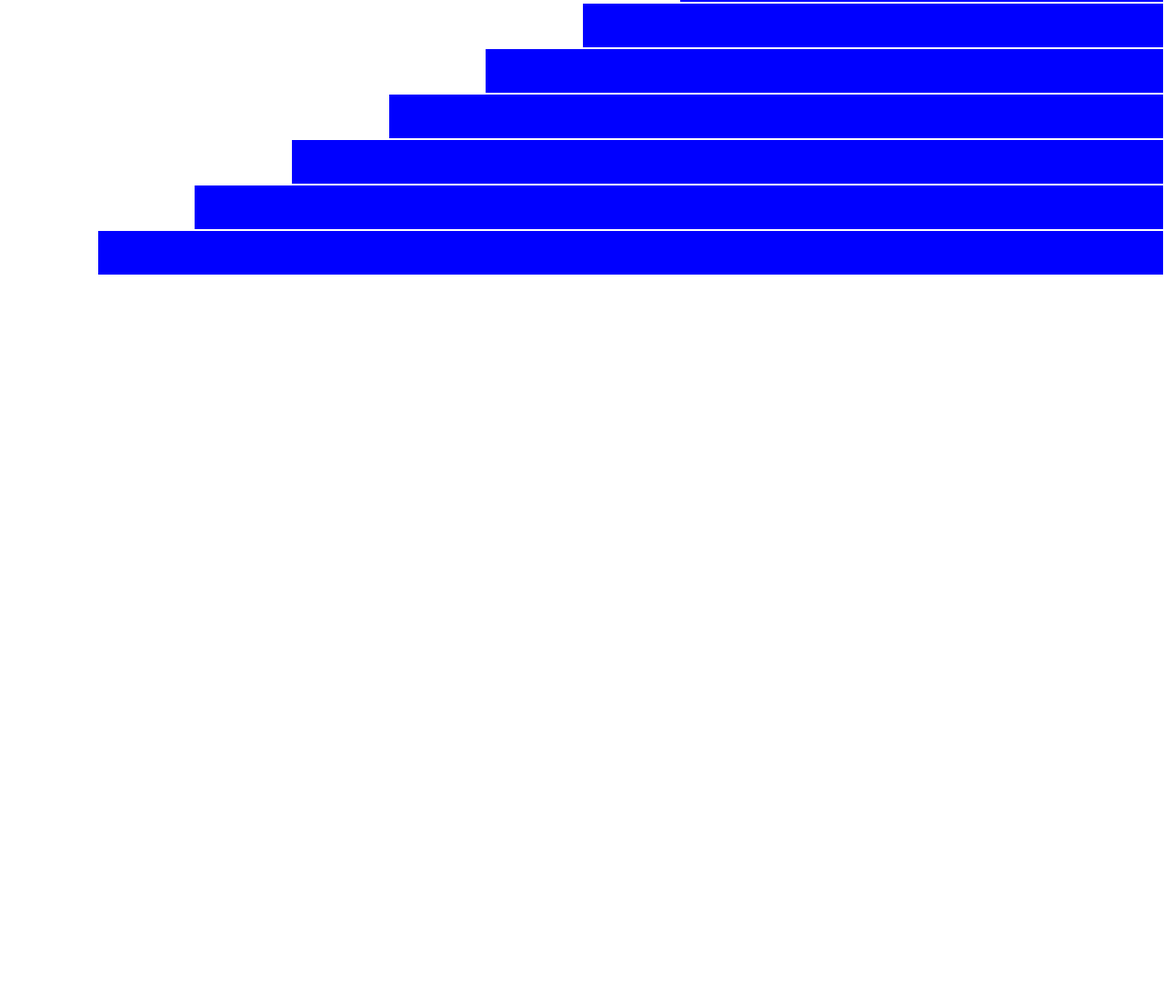
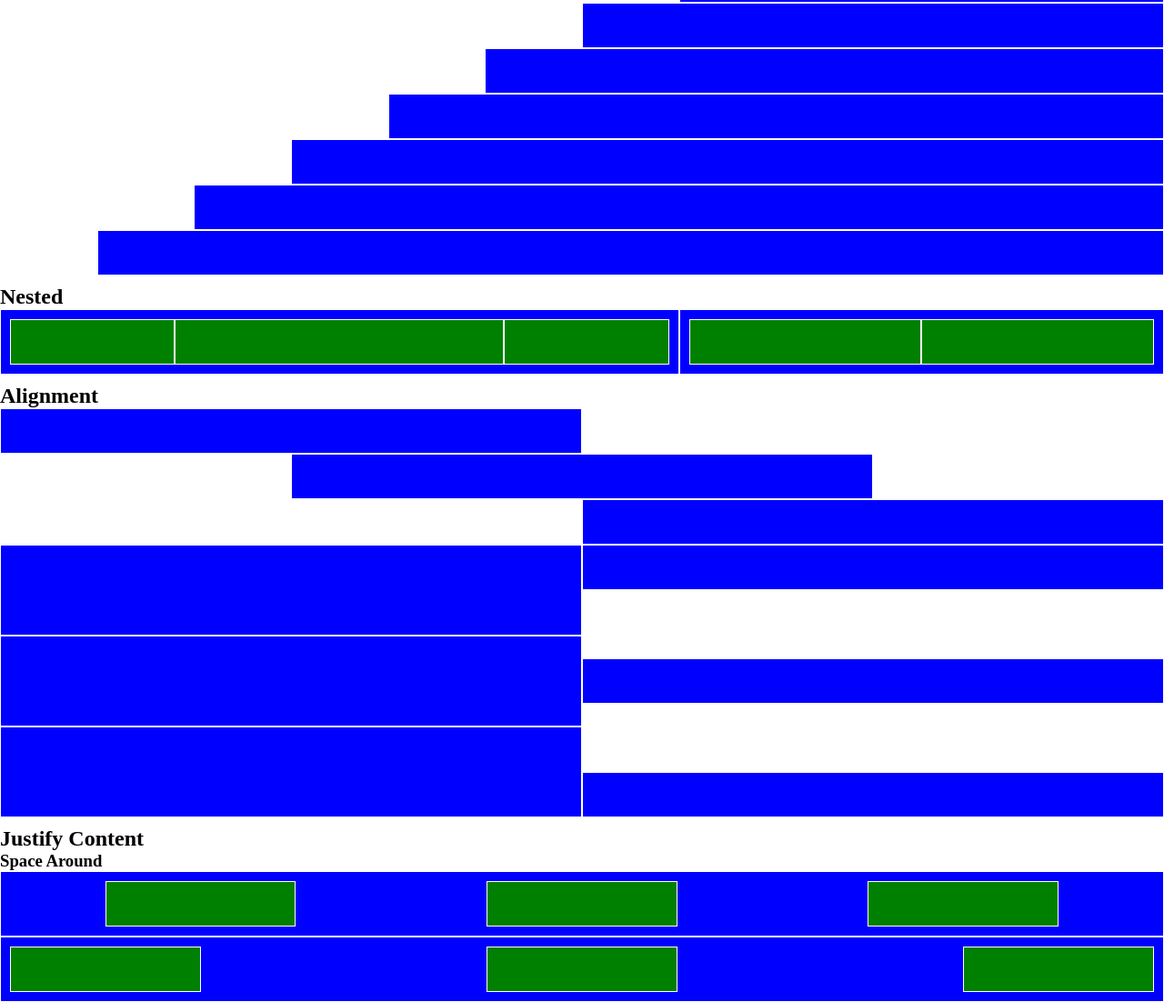
Before and after one commit to Fabio-F16/html-css-12bool, a plain HTML site: page index.html in a window 1280 px wide. Shown: the part 993-2095 px from the top of the page at 91% size. Before the commit the page ends 1296 px from the top, so only its background shows below. Drawn offline with Linux system fonts and the light colour scheme.

Commit message:
Esercizio completato

```diff
--- a/index.html
+++ b/index.html
@@ -5,7 +5,7 @@
     <meta charset="UTF-8">
     <meta http-equiv="X-UA-Compatible" content="IE=edge">
     <meta name="viewport" content="width=device-width, initial-scale=1.0">
-    <link rel="stylesheet" href="framework.css">
+    <link rel="stylesheet" href="12bool.css">
     <link rel="stylesheet" href="style.css">
     <title>Document</title>
 </head>
@@ -205,6 +205,134 @@
 
     </div>
 
+    <div class="container margin-top-10">
+        <h2>Nested</h2>
+
+        <div class="row">
+
+            <div class="col-7 bg-blue padding-10">
+
+                <div class="row">
+
+                    <div class="col-3 bg-green height-50"></div>
+
+                    <div class="col-6 bg-green height-50"></div>
+
+                    <div class="col-3 bg-green height-50"></div>
+
+                </div>
+
+            </div>
+
+            <div class="col-5 bg-blue padding-10">
+
+                <div class="row">
+
+                    <div class="col-6 bg-green height-50"></div>
+
+                    <div class="col-6 bg-green height-50"></div>
+
+                </div>
+
+            </div>
+
+        </div>
+
+    </div>
+
+    <div class="container margin-top-10">
+
+        <h2>Alignment</h2>
+
+        <div class="row">
+
+            <div class="col-6 height-50 bg-blue"></div>
+
+        </div>
+
+        <div class="row center">
+
+            <div class="col-6 height-50 bg-blue"></div>
+
+        </div>
+
+        <div class="row content-end">
+
+            <div class="col-6 height-50 bg-blue"></div>
+
+        </div>
+
+        <div class="row">
+
+            <div class="col-6 height-100 bg-blue"></div>
+
+            <div class="col-6 height-50 bg-blue"></div>
+
+        </div>
+
+        <div class="row middle">
+
+            <div class="col-6 height-100 bg-blue"></div>
+
+            <div class="col-6 height-50 bg-blue"></div>
+
+        </div>
+
+        <div class="row align-end">
+
+            <div class="col-6 height-100 bg-blue"></div>
+
+            <div class="col-6 height-50 bg-blue"></div>
+
+        </div>
+
+    </div>
+
+
+    <div class="container margin-top-10">
+        <h2>Justify Content</h2>
+        <h3>Space Around</h3>
+
+        <div class="row">
+
+            <div class="col-12 padding-10 bg-blue">
+
+                <div class="row space-around">
+
+                    <div class="col-2 height-50 bg-green"></div>
+
+                    <div class="col-2 height-50 bg-green"></div>
+
+                    <div class="col-2 height-50 bg-green"></div>
+
+                </div>
+
+            </div>
+
+        </div>
+
+
+        <div class="row">
+
+            <div class="col-12 padding-10 bg-blue">
+
+                <div class="row space-between">
+
+                    <div class="col-2 height-50 bg-green"></div>
+
+                    <div class="col-2 height-50 bg-green"></div>
+
+                    <div class="col-2 height-50 bg-green"></div>
+
+                </div>
+
+            </div>
+
+        </div>
+
+
+    </div>
+
 
 
 
--- a/style.css
+++ b/style.css
@@ -26,6 +26,10 @@
     height: 50px;
 }
 
+.height-100{
+    height: 100px;
+}
+
 .margin-top-10{
     margin-top: 10px;
 }
@@ -33,3 +37,41 @@
 .padding-10{
     padding: 10px;
 }
+
+
+/* justify content */
+
+.center{
+    justify-content: center;
+}
+
+.content-end{
+    justify-content: flex-end;
+}
+
+.space-around{
+    justify-content: space-around;
+}
+
+.space-between{
+    justify-content: space-between;
+}
+
+
+
+
+
+
+
+
+
+/* align-items */
+
+
+.middle{
+    align-items: center;
+}
+
+.align-end{
+    align-items: flex-end;
+}
```
Also changed, not shown: 12bool.css (renamed from framework.css).
